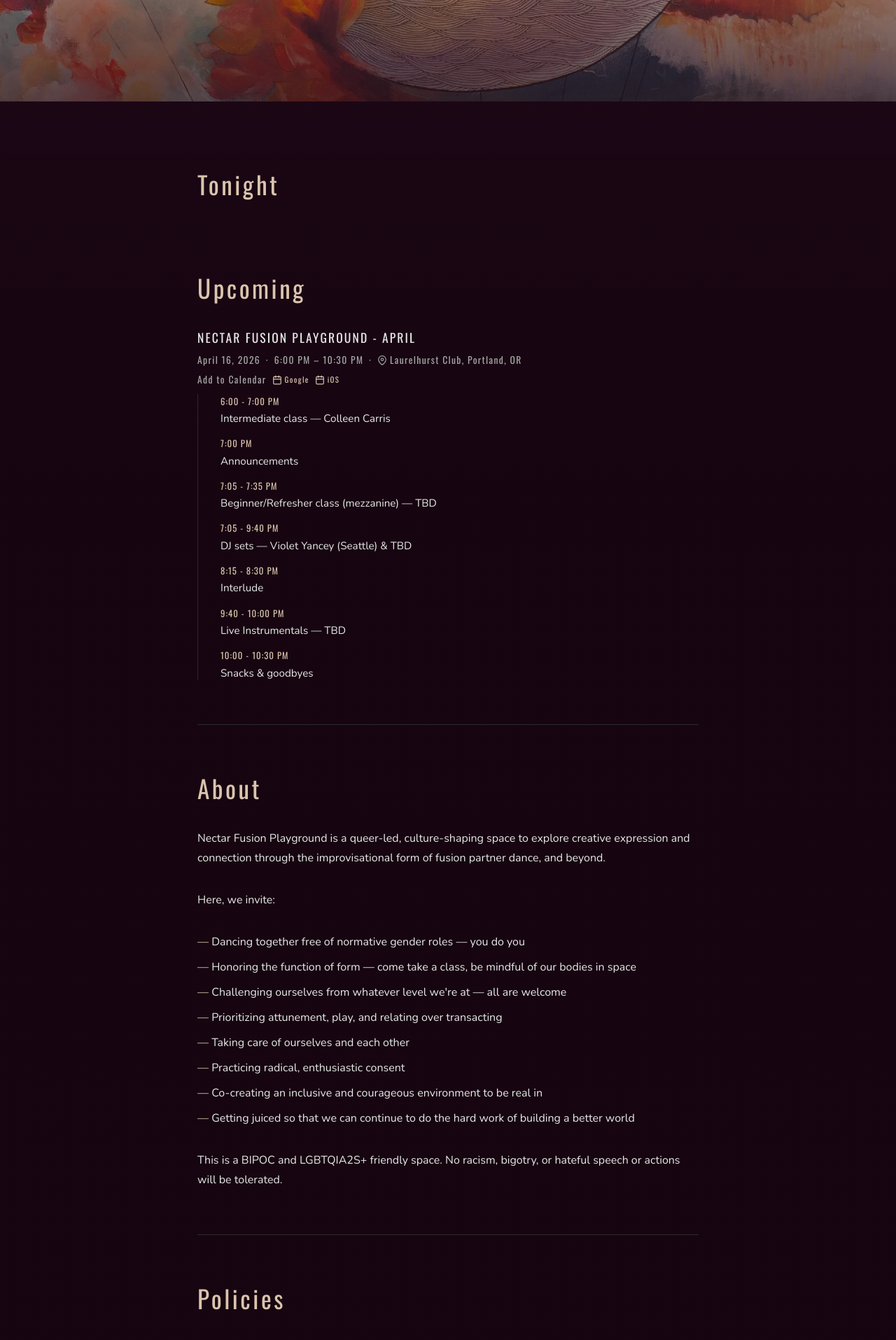
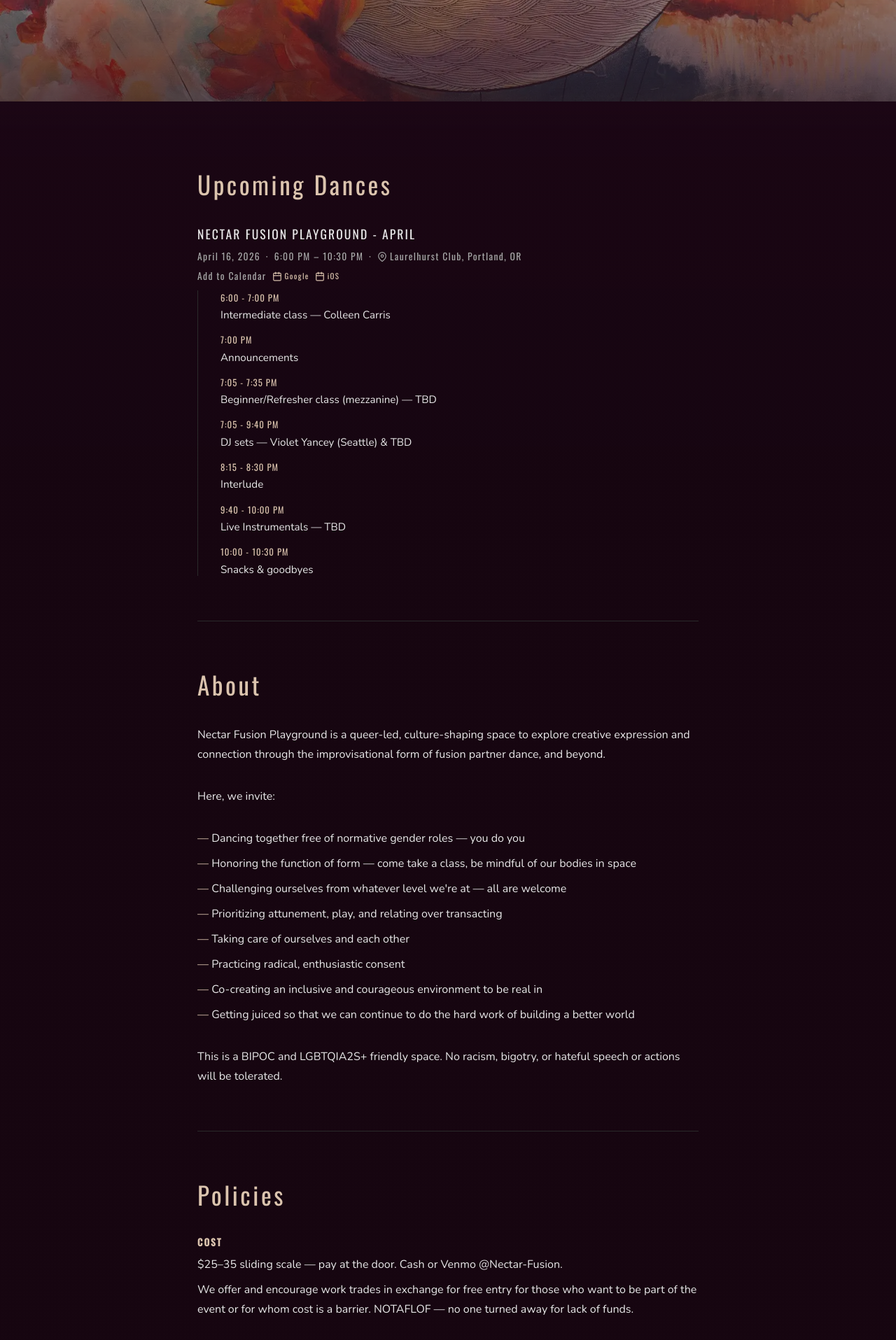
Before and after one commit to vccoffey/nectar, a Jekyll site: the page built from index.html, in a window 1280 px wide. Shown: the part 755-2670 px from the top of the page at 70% size. Built offline with Jekyll 4.4.1, drawn with Linux system fonts in a browser that asks for light colours.

Commit message:
hide "tonight"

```diff
--- a/_includes/upcoming.html
+++ b/_includes/upcoming.html
@@ -4,7 +4,7 @@
     <div class="events-list"></div>
   </section>
   <section id="upcoming" class="events-section standard-flex" hidden>
-    <h2>Upcoming</h2>
+    <h2>Upcoming Dances</h2>
     <div class="events-list"></div>
   </section>
   <div class="events-pool">
--- a/assets/css/main.css
+++ b/assets/css/main.css
@@ -150,6 +150,10 @@
   margin: 0 auto;
   padding: var(--gap-lg) clamp(var(--gap-md), 4vw, var(--gap-lg)) var(--gap-2xl);
   width: 100%;
+}
+
+#tonight {
+  display: none;
 }
 
 footer {
```
